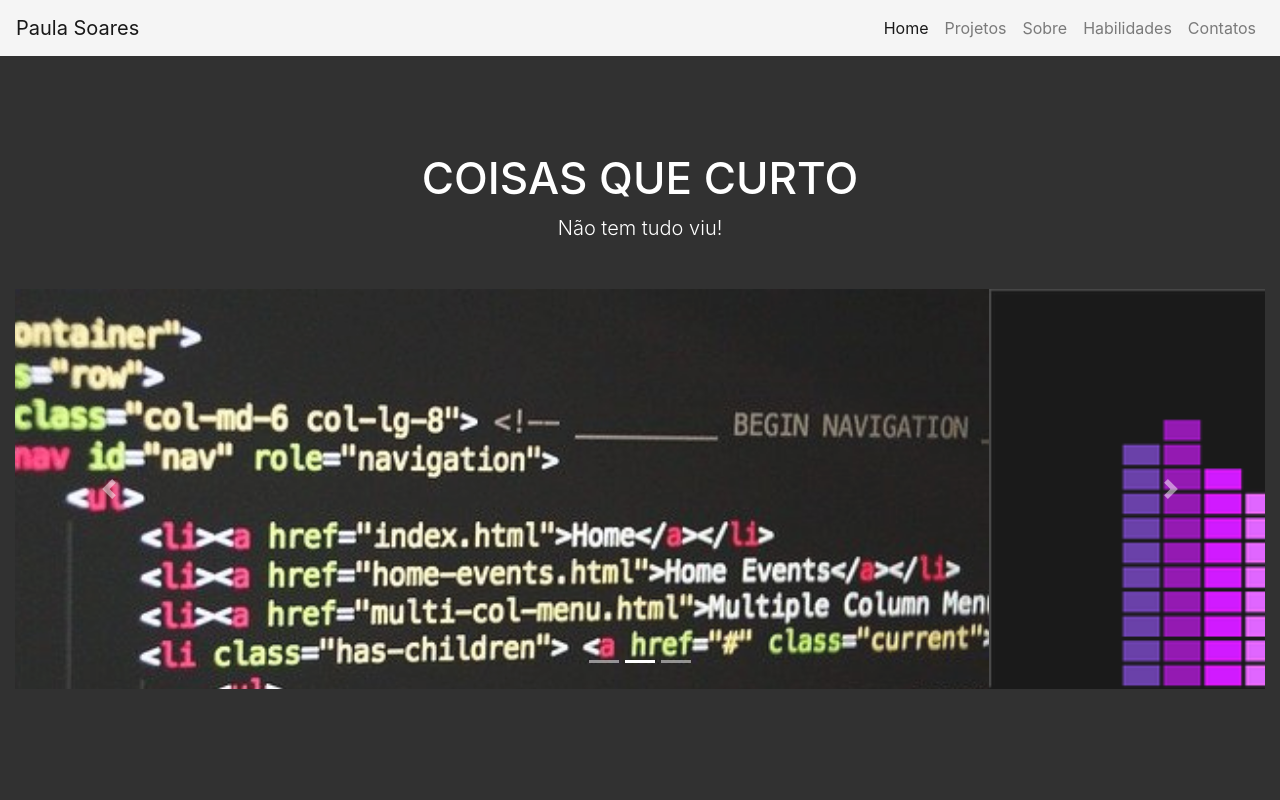
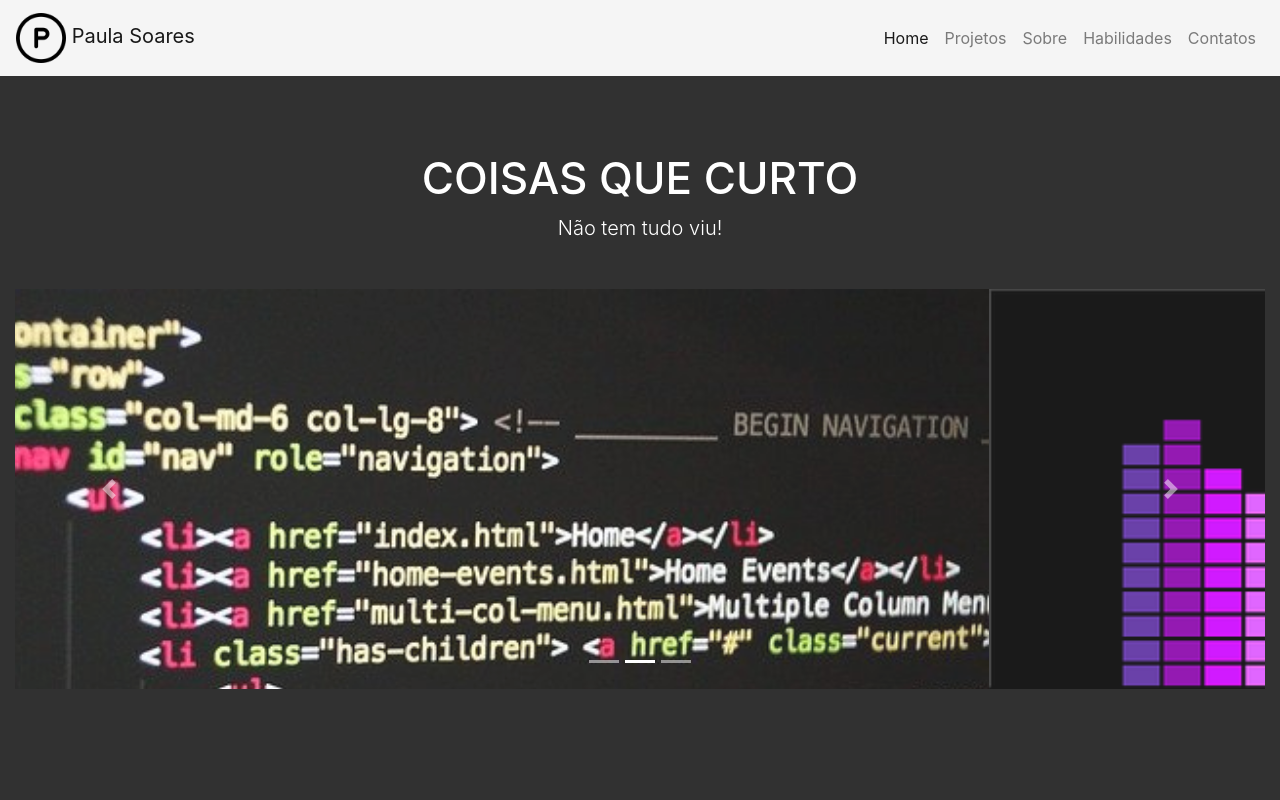
Before and after one commit to paulinha-19/portfolio, a plain HTML site: page index.html in a window 1280 px wide. Shown: the top 800 px of the page. Drawn offline with nearby package versions, Linux system fonts and the light colour scheme.

Commit message:
inserção da logo

```diff
--- a/index.html
+++ b/index.html
@@ -19,7 +19,10 @@
     <header id="home">
         <!-- Navbar -->
         <nav class="navbar navbar-expand-lg navbar-light fixed-top" style="background-color: #F5F5F5;">
-            <a class="navbar-brand" href="#">Paula Soares</a>
+            <a class="navbar-brand" href="#">
+                <img src="assets/img/LOGO-P.png " width="50" height="50" alt="logo">
+                Paula Soares
+            </a>
             <button class="navbar-toggler" type="button" data-toggle="collapse" data-target="#navbarSupportedContent"
                 aria-controls="navbarSupportedContent" aria-expanded="false" aria-label="Toggle navigation">
                 <span class="navbar-toggler-icon"></span>
```
Also changed, not shown: Paula Fabianna Soares Oliveira.txt (added), assets/img/LOGO-P.png (added).
